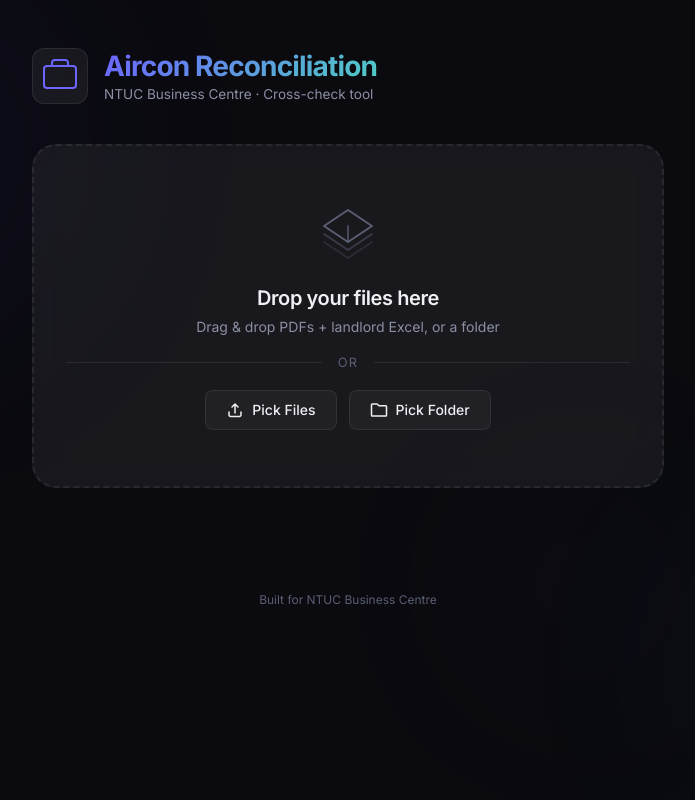
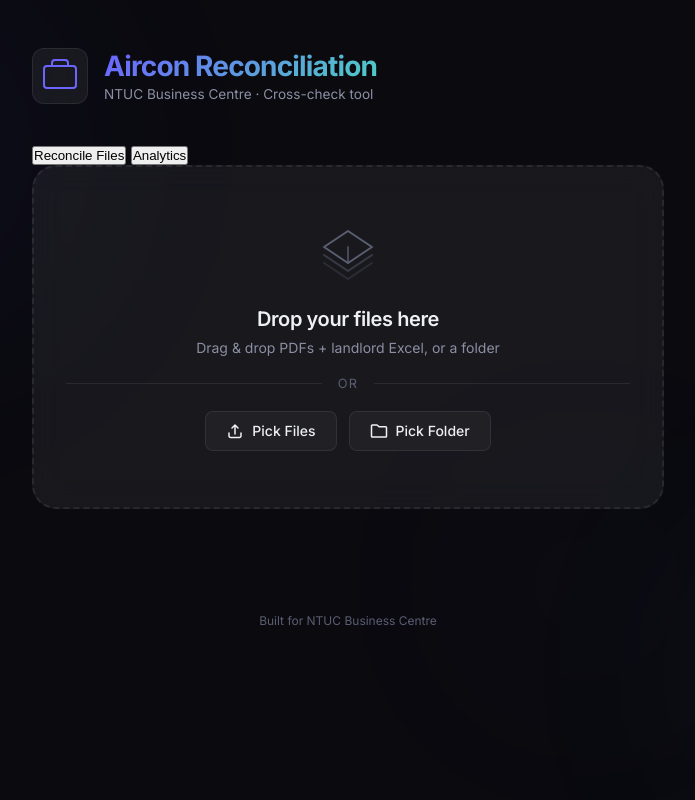
Before and after one commit to ntucbusinesscentre/aircon-check, a Flask app: page / in a window 1280 px wide. Shown: the whole page, without its empty margins (292-987 px from the left). Run offline with Flask 3, Linux system fonts and the light colour scheme.

Commit message:
Add files via upload

```diff
--- a/templates/index.html
+++ b/templates/index.html
@@ -40,8 +40,13 @@
             </div>
         </header>
 
+        <nav class="mode-tabs" aria-label="Tool mode">
+            <button id="tab-reconcile" class="mode-tab active" type="button">Reconcile Files</button>
+            <button id="tab-analytics" class="mode-tab" type="button">Analytics</button>
+        </nav>
+
         <!-- Drop Zone -->
-        <section id="drop-zone-section">
+        <section id="drop-zone-section" class="reconcile-view">
             <div id="drop-zone" class="drop-zone">
                 <div class="drop-zone-content">
                     <div class="drop-icon">
@@ -75,7 +80,7 @@
         </section>
 
         <!-- File List -->
-        <section id="file-list-section" class="file-list-section hidden">
+        <section id="file-list-section" class="file-list-section reconcile-view hidden">
             <div class="file-list-header">
                 <h3>
                     <span id="file-count-badge" class="badge">0</span>
@@ -146,6 +151,91 @@
             </div>
         </section>
 
+        <!-- Analytics Upload -->
+        <section id="analytics-upload-section" class="analytics-view hidden">
+            <div id="analytics-drop-zone" class="drop-zone">
+                <div class="drop-zone-content">
+                    <div class="drop-icon">
+                        <svg width="64" height="64" viewBox="0 0 64 64" fill="none">
+                            <path d="M10 46h44" stroke="currentColor" stroke-width="2" stroke-linecap="round"/>
+                            <rect x="14" y="28" width="7" height="14" rx="2" stroke="currentColor" stroke-width="2"/>
+                            <rect x="28" y="18" width="7" height="24" rx="2" stroke="currentColor" stroke-width="2"/>
+                            <rect x="42" y="10" width="7" height="32" rx="2" stroke="currentColor" stroke-width="2"/>
+                        </svg>
+                    </div>
+                    <h2>Upload reconciled reports</h2>
+                    <p>Use final Reconciled_*.xlsx files from each month</p>
+                    <div class="drop-zone-divider">
+                        <span>or</span>
+                    </div>
+                    <div class="btn-row">
+                        <button id="btn-pick-analytics" class="btn btn-secondary" type="button">
+                            Pick Excel Reports
+                        </button>
+                    </div>
+                </div>
+            </div>
+            <input type="file" id="analytics-input" multiple accept=".xlsx" hidden>
+        </section>
+
+        <!-- Analytics File List -->
+        <section id="analytics-file-section" class="file-list-section analytics-view hidden">
+            <div class="file-list-header">
+                <h3>
+                    <span id="analytics-count-badge" class="badge">0</span>
+                    Reports ready
+                </h3>
+                <div class="file-list-actions">
+                    <button id="btn-add-analytics" class="btn btn-ghost" type="button">+ Add more</button>
+                    <button id="btn-clear-analytics" class="btn btn-ghost btn-danger" type="button">Clear all</button>
+                </div>
+            </div>
+            <ul id="analytics-file-list" class="file-list"></ul>
+            <button id="btn-run-analytics" class="btn btn-primary btn-lg" type="button">Build Analytics</button>
+        </section>
+
+        <!-- Analytics Results -->
+        <section id="analytics-results-section" class="analytics-results-section analytics-view hidden">
+            <div class="results-header">
+                <div class="results-icon">✓</div>
+                <h2>Analytics Dashboard</h2>
+                <p id="analytics-subtitle" class="results-subtitle"></p>
+            </div>
+
+            <div id="analytics-kpis" class="summary-cards analytics-kpis"></div>
+
+            <div class="chart-grid">
+                <article class="chart-panel chart-panel-wide">
+                    <h3>Monthly Billing</h3>
+                    <canvas id="monthlyBillingChart"></canvas>
+                </article>
+                <article class="chart-panel chart-panel-wide">
+                    <h3>Match Quality</h3>
+                    <canvas id="matchQualityChart"></canvas>
+                </article>
+                <article class="chart-panel">
+                    <h3>Room Cost Ranking</h3>
+                    <canvas id="roomCostChart"></canvas>
+                </article>
+                <article class="chart-panel">
+                    <h3>Overlap Savings</h3>
+                    <canvas id="overlapSavingsChart"></canvas>
+                </article>
+                <article class="chart-panel">
+                    <h3>Top Requestors</h3>
+                    <div id="requestor-table" class="data-table"></div>
+                </article>
+                <article class="chart-panel">
+                    <h3>Discrepancy Tracker</h3>
+                    <canvas id="discrepancyChart"></canvas>
+                </article>
+                <article class="chart-panel chart-panel-wide">
+                    <h3>Time / Day Heatmap</h3>
+                    <div id="heatmap-grid" class="heatmap-grid"></div>
+                </article>
+            </div>
+        </section>
+
         <!-- Error State -->
         <section id="error-section" class="error-section hidden">
             <div class="error-icon">✕</div>
@@ -159,6 +249,7 @@
         <p>Built for NTUC Business Centre</p>
     </footer>
 
+    <script src="https://cdn.jsdelivr.net/npm/chart.js@4.4.7/dist/chart.umd.min.js"></script>
     <script src="/static/script.js"></script>
 </body>
 </html>
```
